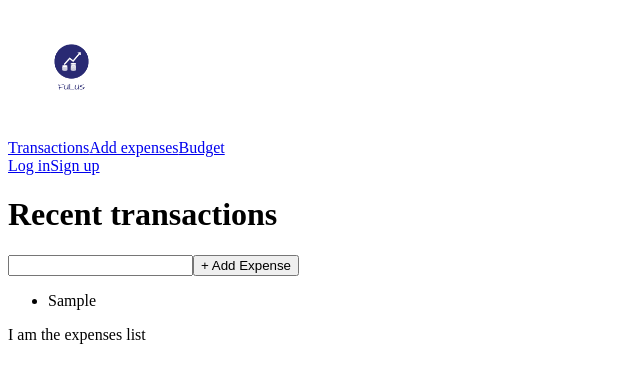
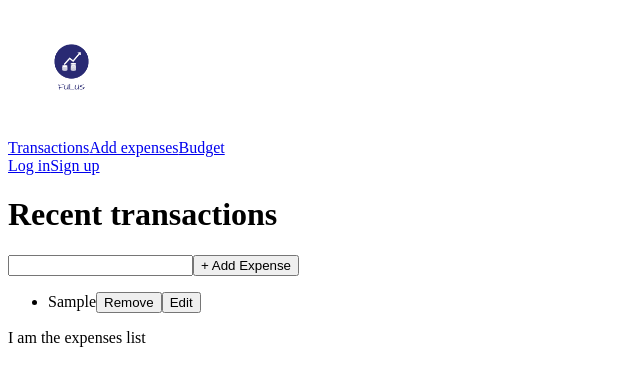
Before and after one commit to AMG05/FULUS, a Preact app: page / in a window 1280 px wide. Both pictures are taken after typing "Sample" into the empty fields and a click on the button "+ Add Expense". Shown: the top 386 px of the page, without its empty margins (0-640 px from the left). Built offline with nearby package versions, Linux system fonts and the light colour scheme; the HTML template or start-up script is replaced by a standard one.

Commit message:
local storage save

```diff
--- a/src/js/modules/expenses/containers/ExpensesContainer.js
+++ b/src/js/modules/expenses/containers/ExpensesContainer.js
@@ -1,5 +1,5 @@
 import { h } from 'preact';
-import { useState } from 'preact/hooks';
+import { useState, useEffect } from 'preact/hooks';
 import ExpensesNav from '../components/ExpensesNav';
 import Header from '../components/Header';
 import ExpensesList from '../components/ExpensesList';
@@ -9,34 +9,45 @@ function ExpensesContainer () {
 
     const [expenses, setExpenses] = useState([]);
     const [newExpense, setnewExpense] = useState('');
-    // const items = [];
-    // const [items, setItems] = useState([]);
+
+    useEffect(() => {
+        const savedExpenses = localStorage.getItem('expenses');
+        if (savedExpenses) {
+            setExpenses(JSON.parse(savedExpenses));
+        }
+    }, []);
+
 
     const handleInput = event => setnewExpense(event.target.value);
 
     function handleSubmit(event) {
         event.preventDefault();
-        setExpenses([...expenses, {name: newExpense, id: Date.now() }]);
+        const updatedExpenses = [...expenses, {name: newExpense, id:Date.now()} ];
+        setExpenses(updatedExpenses);
         setnewExpense('');
-        // console.log("submitted!");
-        // const name = event.currentTarget.item.value;
-        // const item = {
-        //     name,
-        //     id: Date.now(),
-        // };
-        // // setItems(prevItems => [...prevItems, item]);
-        // items.push(item);
-        // console.log(`There are now ${items.length} in your state`);
-        // event.target.reset();
-        // displayItems()
+
+        localStorage.setItem('expenses', JSON.stringify(updatedExpenses));
     }
 
-    // function displayItems() {
-    //     console.log(items);
-    //     const html = items.map((item) => `<li>${item.name}</li>`).join('');
-    //     console.log(html);
-    //     // list.innerHTML = html;
-    // }
+    function handleRemove(id) {
+        const updatedExpenses = expenses.filter(item => item.id !== id);
+        setExpenses(updatedExpenses);
+        localStorage.setItem('expenses', JSON.stringify(updatedExpenses));
+    }
+
+    function handleEdit(id, newName) {
+        setExpenses(
+            expenses.map(item => {
+                if (item.id === id) {
+                    return { ...item, name: newName };
+                }
+
+                return item;
+            })
+        );
+    }
+
+
 
 
     return (
@@ -50,7 +61,10 @@ function ExpensesContainer () {
         </form>
         <ul className="list">
             {expenses.map(item => (
-                <li key={item.id}>{item.name}</li>
+                <li key={item.id}>{item.name}
+                <button onClick={() => handleRemove(item.id)} aria-label="Remove expense">Remove</button>
+                <button onClick={() => handleEdit(item.id, prompt('Enter new expense name:'))} aria-label="Edit expense">Edit</button>
+                </li>
                 ))}
         </ul>
 
```
